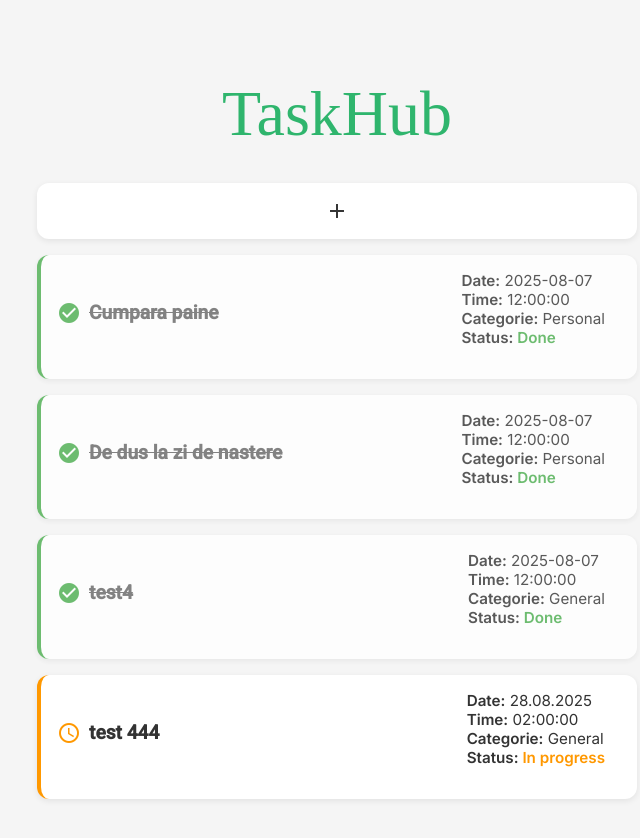
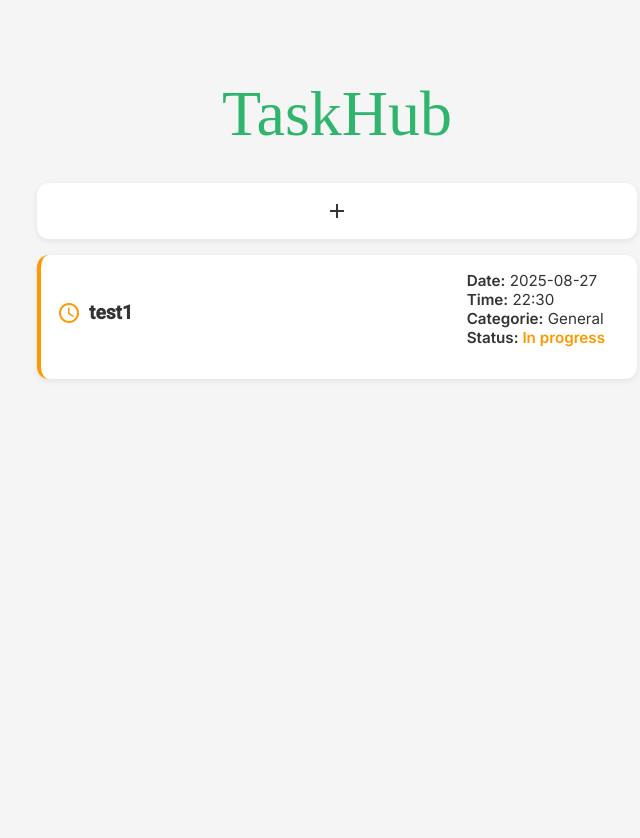
Before and after one commit to gitRaduZamfir/task-hub-angular, an Angular app: page /tasks in a window 1280 px wide. Shown: the whole page, without its empty margins (303-943 px from the left). After the commit the page ends 800 px from the top, so only its background shows below. Built offline with nearby package versions, Linux system fonts and the light colour scheme; data requests are answered from the project's data file; a web font is replaced by a local one.

Commit message:
added edit functions
and audo complete fields inside task-form component in case of editing a existing task
fixed the problem with time and date picker

```diff
--- a/db.json
+++ b/db.json
@@ -1,34 +1,10 @@
 {
   "tasks": [
     {
-      "id": "1",
-      "title": "Cumpara paine",
-      "done": true,
-      "date": "2025-08-07",
-      "time": "12:00:00",
-      "category": "Personal"
-    },
-    {
-      "id": "608f",
-      "title": "De dus la zi de nastere",
-      "date": "2025-08-07",
-      "time": "12:00:00",
-      "category": "Personal",
-      "done": true
-    },
-    {
-      "id": "99bd",
-      "title": "test4",
-      "date": "2025-08-07",
-      "time": "12:00:00",
-      "category": "General",
-      "done": true
-    },
-    {
-      "id": "6c33",
-      "title": "test 444",
-      "date": "28.08.2025",
-      "time": "02:00:00",
+      "id": "bf8b",
+      "title": "test1",
+      "date": "2025-08-27T21:00:00.000Z",
+      "time": "2025-08-19T22:30:00.000Z",
       "category": "General",
       "done": false
     }
@@ -41,7 +17,8 @@
         "School",
         "Test",
         "Test 2",
-        "Third"
+        "Third",
+        "General"
       ]
     }
   ]
--- a/src/app/core/services/task.service.ts
+++ b/src/app/core/services/task.service.ts
@@ -40,7 +40,7 @@ export class TaskService {
     return this.http.put('http://localhost:3000/config/' + `${categories.id}`, categories);
   }
 
-  doneTask(task: Task){
+  editTask(task: Task){
     return this.http.put('http://localhost:3000/tasks/' + `${task.id}`, task);
   }
 
--- a/src/app/tasks/task-form/categories/categories.component.html
+++ b/src/app/tasks/task-form/categories/categories.component.html
@@ -1,9 +1,6 @@
-
-
-
 <div style="display: flex; align-content: baseline;">
   <mat-form-field appearance="outline" class="full-width">
-    <mat-select formControlName="category" [value]="selectedCategory">
+    <mat-select formControlName="category" [value]="pickedCategory">
       <mat-option *ngFor="let cat of categories" [value]="cat" (click)="toggleSelection(cat, $event);">
         {{cat}}
         <mat-icon *ngIf="cat !== selectedCategory" style="font-size: small; margin-top: 10px;" (click)="deleteCategory(cat); $event.stopPropagation()">close</mat-icon>
--- a/src/app/tasks/task-form/categories/categories.component.ts
+++ b/src/app/tasks/task-form/categories/categories.component.ts
@@ -1,4 +1,4 @@
-import { Component, OnInit } from '@angular/core';
+import { Component, OnInit, Input } from '@angular/core';
 import { CommonModule } from '@angular/common';
 import { MatSelectModule } from '@angular/material/select';
 import { TaskService } from '../../../core/services/task.service';
@@ -15,6 +15,7 @@ import { Categories } from '../../../core/models/category.model';
   styleUrl: './categories.component.scss'
 })
 export class CategoriesComponent {
+  @Input() pickedCategory: string | null = null;
   isInputVisible = false;
   showButtons = false;
   showAlertMessage = false;
@@ -29,6 +30,10 @@ export class CategoriesComponent {
     this.taskService.getCategories().subscribe(data => {
       this.categories = data;
     });
+    console.log(this.pickedCategory);
+    if(this.pickedCategory){
+      this.selectedCategory = this.pickedCategory;
+    }
   }
 
 
@@ -43,8 +48,6 @@ export class CategoriesComponent {
     const exists = this.categories.some(
       cat => cat.toLowerCase() === trimmedValue.toLowerCase()
     );
-
-    console.log(exists);
 
     if (exists) {
       this.closeAddCategory();
--- a/src/app/tasks/task-form/task-form.component.html
+++ b/src/app/tasks/task-form/task-form.component.html
@@ -3,6 +3,7 @@
 
   <mat-card class="task-form-card">
     <form [formGroup]="taskForm" (ngSubmit)="submitForm()">
+      <input type="hidden" formControlName="id">
       <mat-form-field appearance="outline" class="full-width">
         <mat-label>Titlu</mat-label>
         <input style="color: darkslategray;" matInput formControlName="title" required />
@@ -28,13 +29,13 @@
             <mat-timepicker #timepicker format="24h"/>
         </mat-form-field>
       </div>
-      <app-categories></app-categories>
+      <app-categories [pickedCategory]="taskForm.get('category')?.value"></app-categories>
 
-      <mat-checkbox formControlName="done" [checked]="taskId ? task.done : false">Done</mat-checkbox>
+      <mat-checkbox formControlName="done">Done</mat-checkbox>
 
       <div class="button-container">
         <button class="action-button" mat-flat-button style="color: white; background-color: rgb(98, 176, 255);"  type="button" routerLink="/tasks">Back</button>
-        <button class="action-button" mat-flat-button style="color: white; background-color: rgb(238, 153, 62);" type="submit">Add</button>
+        <button class="action-button" mat-flat-button style="color: white; background-color: rgb(238, 153, 62);" type="submit">{{taskId ? 'Edit' : 'Add'}}</button>
       </div>
     </form>
   </mat-card>
--- a/src/app/tasks/task-form/task-form.component.ts
+++ b/src/app/tasks/task-form/task-form.component.ts
@@ -30,7 +30,9 @@ import { Task } from '../../core/models/task.model';
     MatCheckboxModule,
     RouterModule,
     MatDatepickerModule,
-    MatNativeDateModule, CategoriesComponent, MatTimepickerModule],
+    MatNativeDateModule,
+    CategoriesComponent,
+    MatTimepickerModule],
   templateUrl: './task-form.component.html',
   styleUrl: './task-form.component.scss'
 })
@@ -40,16 +42,19 @@ export class TaskFormComponent {
   task!: Task;
   taskId: string | null = null;
 
-  constructor(private fb: FormBuilder, private taskService: TaskService, private router: Router, private route: ActivatedRoute){
+  constructor(private fb: FormBuilder,
+    private taskService: TaskService,
+    private router: Router,
+    private route: ActivatedRoute){
+
     this.taskForm = this.fb.group({
+      id: [null],
       title: ['', Validators.required],
       date: ['', Validators.required],
       time: [''],
       category: ['General'],
       done: [false]
     })
-
-
   }
 
   ngOnInit(): void{
@@ -58,15 +63,14 @@ export class TaskFormComponent {
       this.taskService.getTask(this.taskId).subscribe((data) => {
         this.task = data;
         this.taskForm.patchValue({
+          id: this.task.id,
           title: this.task.title,
           date: this.task.date ? new Date(this.task.date) : '',
-        time: this.task.time ? this.task.time : '',
+          time: this.task.time ? new Date(this.task.time) : '',
           category: this.task.category,
           done: this.task.done
         });
       });
-    } else {
-      console.error('ID-ul task-ului lipse?te din rut?!');
     }
   }
 
@@ -75,32 +79,19 @@ export class TaskFormComponent {
       this.taskForm.markAllAsTouched();
       return;
     }
+    const newTask = this.taskForm.value;
 
-    const rawTask = this.taskForm.value;
-
-    let formattedDate: string | null = null;
-    if (rawTask.date instanceof Date){
-      formattedDate = rawTask.date.toLocaleDateString('ro-RO');
-    }
-
-    let formattedTime: string | null = null;
-    if (rawTask.time instanceof Date){
-      formattedTime = rawTask.time.toLocaleTimeString('en-GB');
-    }else if (typeof formattedTime === "string"){
-      formattedTime = rawTask.time;
-    }
-
-    const newTask = {
-      ...rawTask,
-      date: formattedDate,
-      time: formattedTime
-    };
-
+    if(this.taskId){
+      this.taskService.editTask(newTask).subscribe({
+        next: () => {
+          this.router.navigate(['/tasks']);
+        },
+        error: (err) => console.error(err)
+      })
+    }else{
       this.taskService.createTask(newTask).subscribe(() => {
         this.router.navigate(['/tasks']);
       });
     }
   }
-
-
-//TODO de reolvat problema cu Time si cu presectarea categoriei
+}
--- a/src/app/tasks/task-list/task-list.component.html
+++ b/src/app/tasks/task-list/task-list.component.html
@@ -18,8 +18,8 @@
         </span>
       </mat-card-title>
       <mat-card-content>
-        <p><strong>Date:</strong> {{ task.date }}</p>
-        <p><strong>Time:</strong> {{ task.time }}</p>
+        <p><strong>Date:</strong> {{ task.date.substring(0,10) }}</p>
+        <p><strong>Time:</strong> {{ task.time.substring(11,16) }}</p>
         <p><strong>Categorie:</strong> {{ task.category }}</p>
         <p>
           <strong>Status:</strong>
--- a/src/app/tasks/task-list/task-list.component.ts
+++ b/src/app/tasks/task-list/task-list.component.ts
@@ -31,7 +31,7 @@ export class TaskListComponent {
   markAsDone(task: Task) :void{
     const updatedTask = task;
     updatedTask.done = true;
-    this.taskService.doneTask(updatedTask).subscribe({
+    this.taskService.editTask(updatedTask).subscribe({
       next: () => {
         this.taskService.getTasks().subscribe((data)=>{
           this.tasks = data;
```
Lines whose indentation alone changed are shown as unchanged.
